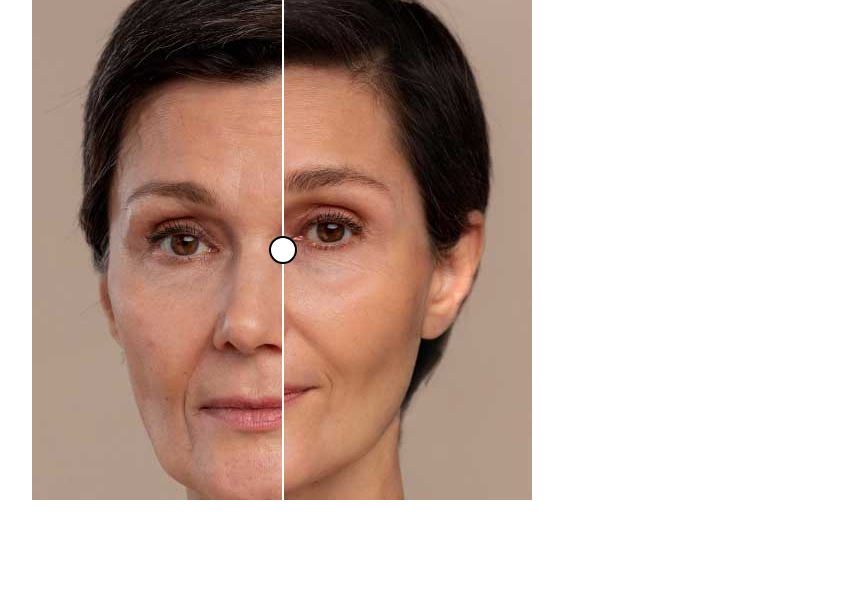
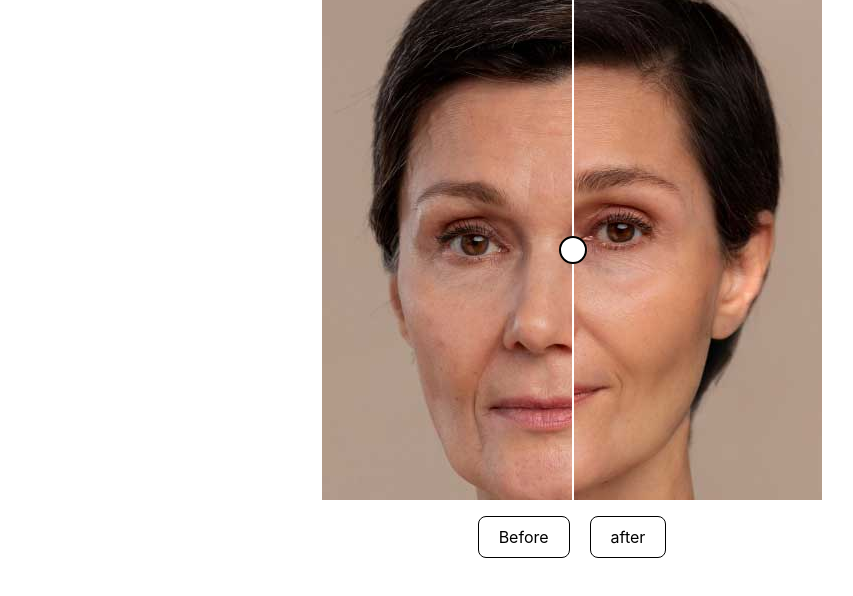
Before and after one commit to vidarezaei/beforeafter, a React (Create React App) app: page / in a window 1280 px wide. Shown: the top 596 px of the page, without its empty margins (68-921 px from the left). Built offline with nearby package versions, Linux system fonts and the light colour scheme.

Commit message:
add before after btns

```diff
--- a/src/Component/BeforeAfter.jsx
+++ b/src/Component/BeforeAfter.jsx
@@ -1,37 +1,41 @@
-import React, { useRef } from "react";
+import React, { useRef ,useState} from "react";
 import BeforeAfterHandler from "./BeforeAfterHandler.jsx";
 import BeforeImg from "./BeforeImg.jsx";
 import AfterImg from "./AfterImg.jsx";
 import Borderhandler from "./Borderhandler.jsx";
-import styled from "styled-components";
-const Container=styled.div`
-position: relative;
-    width: 500px;
-    height: 500px;
-    overflow: hidden;
-    cursor: pointer;
-  user-select: none;
-    margin-left:100px;
-`;
+import * as styled from "../styled/BeforeAfter.styled.js"
+
+
+
 
 
 
 function BeforeAfter({beforeimg , afterimg}) {
   const containerRef = useRef(null);
-  const {borderValue, draggingStart}=BeforeAfterHandler(containerRef);
+  const {borderValue, draggingStart,setBorderValue}=BeforeAfterHandler(containerRef);
 
 
   return (
-    <Container className="container" ref={containerRef}>
+  <styled.ComponnentBody>
+    <styled.Container className="container" ref={containerRef}>
 
 
 
         <BeforeImg src={beforeimg}  borderValue={borderValue} />
         <AfterImg src={afterimg} />
         <Borderhandler borderValue={borderValue}  draggingStart={draggingStart} />
+    </styled.Container>
 
 
-</Container>
+    <styled.BtnContainer>
+
+      <styled.Btn onClick={()=>{setBorderValue(100)}}>Before</styled.Btn>
+      <styled.Btn onClick={()=>{setBorderValue(0)}} >after</styled.Btn>
+
+    </styled.BtnContainer>
+
+
+</styled.ComponnentBody>
 
   );
 }
--- a/src/Component/BeforeAfterHandler.jsx
+++ b/src/Component/BeforeAfterHandler.jsx
@@ -49,7 +49,7 @@ function BeforeAfterHandler(containerRef) {
 
 
 
-  return {borderValue, draggingStart}
+  return {borderValue, draggingStart , setBorderValue}
 
 }
 
--- a/src/Component/BeforeImg.jsx
+++ b/src/Component/BeforeImg.jsx
@@ -8,6 +8,7 @@ width: 100%;
 overflow: hidden;
 object-fit: cover;
  z-index: 2;
+
 `;
 function BeforeImg({src,borderValue}){
 
--- a/src/Component/Borderhandler.jsx
+++ b/src/Component/Borderhandler.jsx
@@ -11,6 +11,7 @@ position: absolute;
     display: flex;
     align-items: center;
     justify-content: center;
+
 `;
 
 const BorderBubble=styled.div`
@@ -24,6 +25,8 @@ const BorderBubble=styled.div`
   left: 50%;
   transform: translateX(-50%) translateY(-50%);
 
+
+
 `;
 
 function Borderhandler({borderValue,draggingStart}){
--- /dev/null
+++ b/src/styled/BeforeAfter.styled.js
@@ -0,0 +1,39 @@
+import styled from "styled-components";
+
+export const Container=styled.div`
+position: relative;
+    width: 500px;
+    height: 500px;
+    overflow: hidden;
+    cursor: pointer;
+  user-select: none;
+
+
+`;
+
+export const Btn=styled.p`
+border-radius: 8px;
+    padding: 10px 20px;
+    border: 1px solid black;
+    cursor: pointer;
+
+`;
+
+export const ComponnentBody=styled.section`
+    display: flex
+;
+    flex-direction: column;
+    align-items: center;
+`;
+
+
+
+export const BtnContainer=styled.div`
+display: flex
+;
+    align-items: center;
+    justify-content: center;
+    width: 100%;
+    gap: 20px;
+
+`;
```
